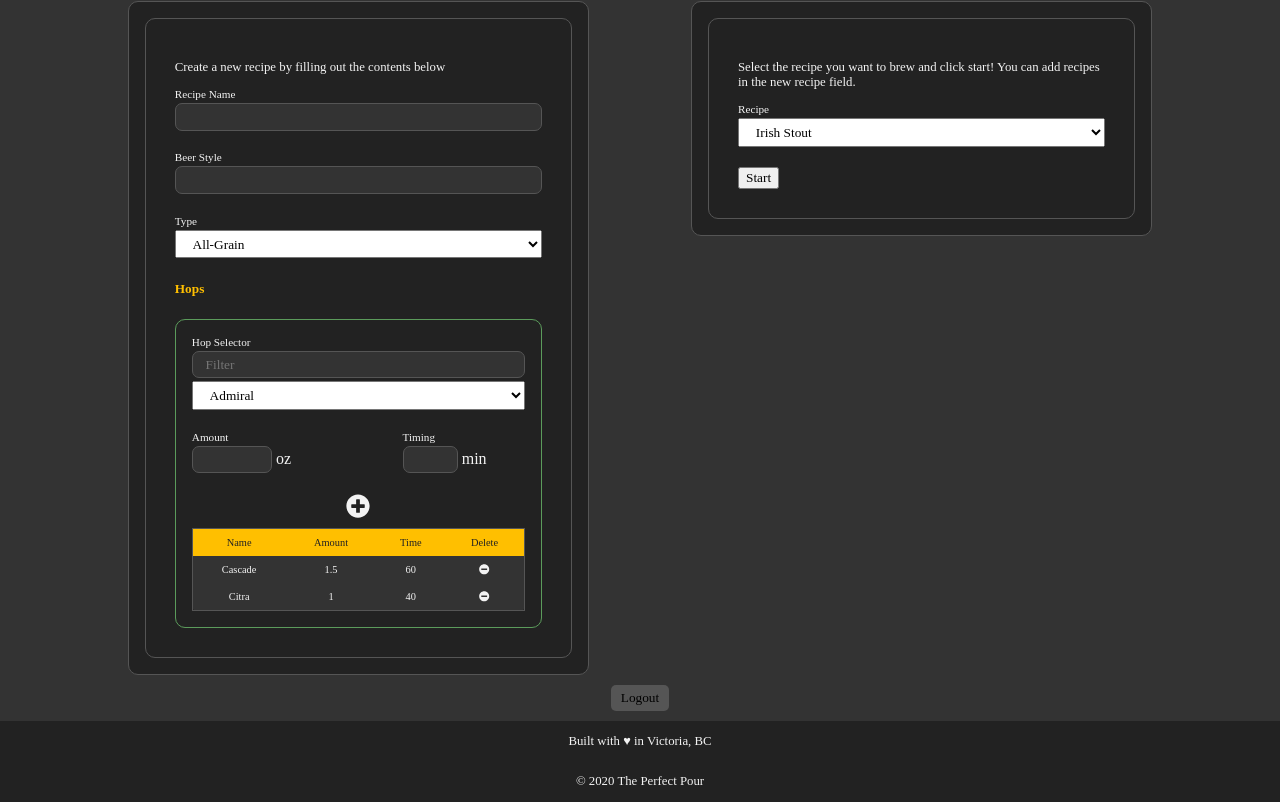
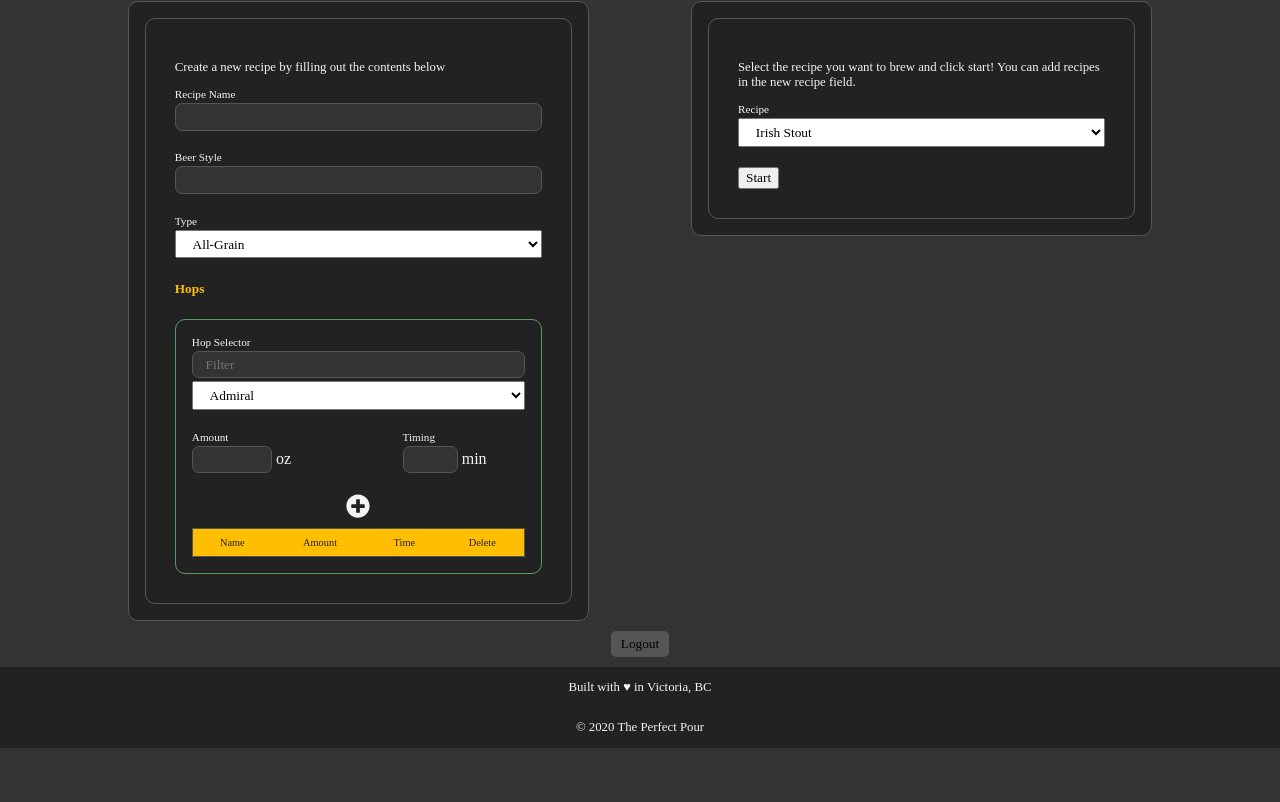
Before and after one commit to JackPlayer/ThePerfectPour, a React (Create React App) app in the folder frontend/perfect-pour/: page /home in a window 1280 px wide. Shown: the part 737-1539 px from the top of the page. After the commit the page ends 1485 px from the top, so only its background shows below. Built offline with nearby package versions, Linux system fonts and the light colour scheme.

Commit message:
Implemented adding and removing hops

```diff
--- a/frontend/perfect-pour/package.json
+++ b/frontend/perfect-pour/package.json
@@ -16,6 +16,7 @@
     "react-dom": "^17.0.1",
     "react-router-dom": "^5.2.0",
     "react-scripts": "4.0.0",
+    "uuid": "^8.3.2",
     "web-vitals": "^0.2.4"
   },
   "scripts": {
--- a/frontend/perfect-pour/src/components/NewRecipeForm.js
+++ b/frontend/perfect-pour/src/components/NewRecipeForm.js
@@ -3,13 +3,43 @@
  * React component for creating a new recipe
  */
 import React, { useState } from 'react';
+import { v4 as uuidv4 } from 'uuid';
 
 import { FontAwesomeIcon } from '@fortawesome/react-fontawesome';
 import { faPlusCircle, faMinusCircle } from '@fortawesome/free-solid-svg-icons';
 import { hopTypes } from '../data/beerData';
 
 const NewRecipeForm = () => {
+  const [hops, setHops] = useState([]);
   const [hopFilter, setHopFilter] = useState('');
+  const [hopTiming, setHopTiming] = useState('');
+  const [hopAmount, setHopAmount] = useState('');
+  const [hopSelected, setHopSelected] = useState('');
+
+  const handleAddHop = () => {
+    if (hopTiming.length === 0 || hopAmount.length === 0 || hopSelected.length === 0) return;
+    const newHop = {
+      id: uuidv4(),
+      name: hopSelected,
+      time: hopTiming,
+      amount: hopAmount,
+    };
+    setHops(hops.concat(newHop));
+  };
+
+  const handleDeleteHop = (id) => {
+    const newHops = hops.filter((hop) => hop.id !== id);
+    setHops(newHops);
+  };
+
+  const renderAddedHops = () => hops.map((hop) => (
+      <tr key={hop.id}>
+        <td>{hop.name}</td>
+        <td>{hop.amount}</td>
+        <td>{hop.time}</td>
+        <td><FontAwesomeIcon onClick={() => handleDeleteHop(hop.id)} icon={faMinusCircle} className="btn-fa"/></td>
+      </tr>
+  ));
 
   const renderHopOptions = () => {
     if (hopTypes.length > 0) {
@@ -24,6 +54,7 @@ const NewRecipeForm = () => {
       <p>Hop types failed to load!</p>
     );
   };
+
   return (
     <form id="recipe-form">
       <p>Create a new recipe by filling out the contents below</p>
@@ -50,7 +81,7 @@ const NewRecipeForm = () => {
         <div className="form-field">
           <label>Hop Selector</label>
           <input placeholder="Filter" type="text" onChange={(e) => setHopFilter(e.target.value)}></input>
-          <select>
+          <select onChange={(e) => setHopSelected(e.target.value)}>
             {renderHopOptions()}
           </select>
         </div>
@@ -58,7 +89,7 @@ const NewRecipeForm = () => {
           <div className="form-field">
             <label>Amount</label>
             <div>
-              <input type="number" min="0" />
+              <input onChange={(e) => setHopAmount(e.target.value)} type="number" min="0" />
               <span> oz</span>
             </div>
           </div>
@@ -66,13 +97,13 @@ const NewRecipeForm = () => {
           <div className="form-field">
             <label>Timing</label>
             <div >
-              <input type="number" min="0" max="120"/>
+              <input onChange={(e) => setHopTiming(e.target.value)} type="number" min="0" max="120"/>
               <span> min</span>
             </div>
           </div>
         </div>
 
-        <FontAwesomeIcon className="fa-icon" icon={faPlusCircle} />
+        <FontAwesomeIcon onClick={() => handleAddHop()} className="fa-icon btn-fa" icon={faPlusCircle} />
         <table>
           <tr>
             <th>Name</th>
@@ -80,18 +111,7 @@ const NewRecipeForm = () => {
             <th>Time</th>
             <th>Delete</th>
           </tr>
-          <tr>
-            <td>Cascade</td>
-            <td>1.5</td>
-            <td>60</td>
-            <td><FontAwesomeIcon icon={faMinusCircle} /></td>
-          </tr>
-          <tr>
-            <td>Citra</td>
-            <td>1</td>
-            <td>40</td>
-            <td><FontAwesomeIcon icon={faMinusCircle} /></td>
-          </tr>
+          {renderAddedHops()}
         </table>
       </div>
 
--- a/frontend/perfect-pour/src/styles/main.scss
+++ b/frontend/perfect-pour/src/styles/main.scss
@@ -147,6 +147,12 @@ body {
   border: none;
   padding: 5px 10px;
   background-color: $col-outline;
+  &:hover {
+    cursor: pointer;
+  }
+}
+
+.btn-fa {
   &:hover {
     cursor: pointer;
   }
```
Also changed, not shown: frontend/perfect-pour/.eslintrc.js, 1 other file (tests, documents, lock files or other folders).
